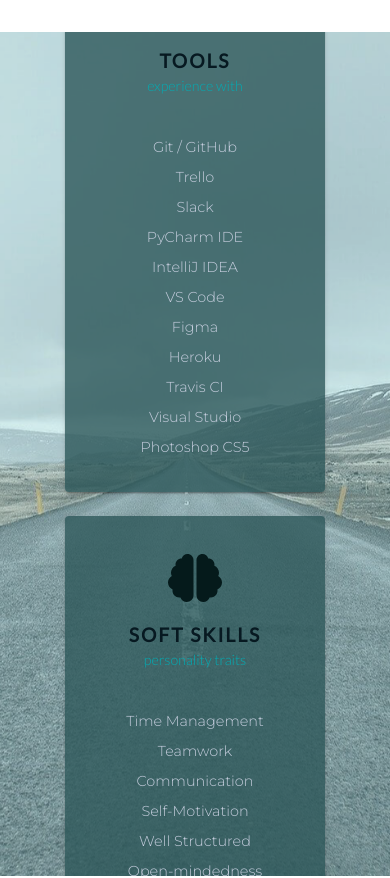
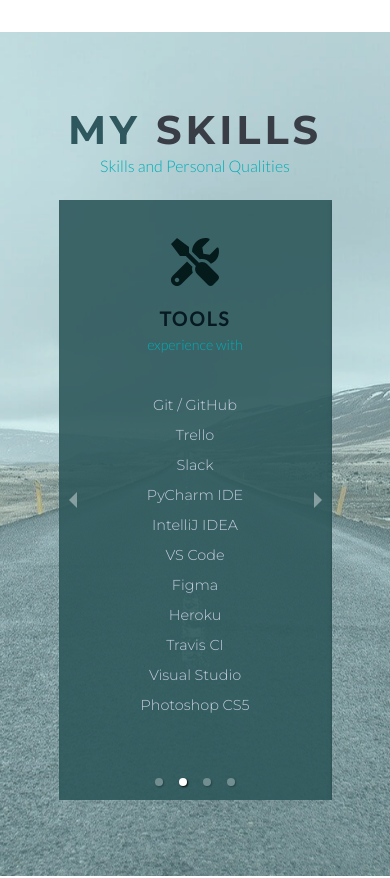
Before and after one commit to dejongyeong/web-portfolio, a React (Create React App) app: page / in a window 390 px wide. Shown: the part 2700-3578 px from the top of the page. Built offline with nearby package versions, Linux system fonts and the light colour scheme.

Commit message:
responsive skills
use third-party carousel

```diff
--- a/package.json
+++ b/package.json
@@ -18,6 +18,7 @@
     "react-anchor-link-smooth-scroll": "^1.0.12",
     "react-dom": "^16.13.1",
     "react-parallax": "^3.0.3",
+    "react-responsive-carousel": "^3.2.10",
     "react-scripts": "3.4.3",
     "react-uuid": "^1.0.2",
     "react-vertical-timeline-component": "^3.0.2",
--- /dev/null
+++ b/src/components/MobileSkills.js
@@ -0,0 +1,121 @@
+import React from 'react';
+import 'react-responsive-carousel/lib/styles/carousel.min.css';
+import { Carousel } from 'react-responsive-carousel';
+import { FontAwesomeIcon } from '@fortawesome/react-fontawesome';
+import { makeStyles, Paper, Typography } from '@material-ui/core';
+
+const useStyles = makeStyles((theme) => ({
+  sectionMobile: {
+    display: 'flex',
+    justifyContent: 'center',
+    alignItems: 'center',
+    flexGrow: 1,
+    margin: '8% 0',
+    [theme.breakpoints.up('lg')]: {
+      display: 'none',
+    },
+    width: '100%',
+  },
+  paper: {
+    boxSizing: 'border-box',
+    height: '600px',
+    width: '100%',
+    textAlign: 'center !important',
+    backgroundColor: 'rgba(46, 88, 91, 0.9)',
+    color: '#ffffff',
+    padding: '3% 5px',
+    '& h5': {
+      fontSize: '1.2rem',
+      fontFamily: 'Lato, san-serif',
+      textTransform: 'uppercase',
+      fontWeight: 'bold',
+      letterSpacing: '2px',
+      color: '#071921',
+    },
+  },
+  icons: {
+    margin: '30px auto 20px auto',
+    color: '#051a1b',
+  },
+  title: {
+    marginTop: '10px',
+    '& p': {
+      fontFamily: 'Lato, san-serif',
+      fontSize: '0.89rem',
+      paddingTop: '2px',
+      textTransform: 'lowercase',
+      color: '#00adb5',
+    },
+  },
+  lists: {
+    marginTop: '35px',
+    '& p': {
+      fontFamily: 'Montserrat, sans-serif',
+      fontSize: '0.9rem',
+      lineHeight: '30px',
+      color: '#c5cddd',
+    },
+  },
+  wrapper: {
+    width: '100%',
+    margin: '0 auto',
+  },
+}));
+
+// skill listing
+// future improvement: pass to parent for rendering if possible
+// is it possible to pass styles from parent to child??
+function SkillLists(props) {
+  return (
+    <>
+      {props.content.skillList.map((skill) => (
+        <Typography variant="body1" key={skill}>
+          {skill}
+        </Typography>
+      ))}
+    </>
+  );
+}
+
+// reference: https://www.npmjs.com/package/react-responsive-carousel
+function MobileSkills(props) {
+  const classes = useStyles();
+  return (
+    <div className={classes.sectionMobile}>
+      <div className={classes.wrapper}>
+        <Carousel
+          autoPlay
+          showArrows
+          showStatus={false}
+          infiniteLoop
+          showThumbs={false}
+          interval={4000}
+          transitionTime={600}
+          width="100%"
+        >
+          {props.contents.map((content) => (
+            <Paper
+              elevation={2}
+              className={classes.paper}
+              key={content.key}
+              square={true}
+            >
+              <div className={classes.icons}>
+                <FontAwesomeIcon icon={content.icons} size="3x" />
+              </div>
+              <div className={classes.title}>
+                <Typography variant="h5">{content.title}</Typography>
+                <Typography variant="body1">{content.subtitle}</Typography>
+              </div>
+              <div className={classes.lists}>
+                <SkillLists content={content} />
+              </div>
+            </Paper>
+          ))}
+        </Carousel>
+      </div>
+    </div>
+  );
+}
+
+export default MobileSkills;
--- a/src/components/Skills.js
+++ b/src/components/Skills.js
@@ -8,9 +8,10 @@ import {
   faGlobe,
 } from '@fortawesome/free-solid-svg-icons';
 import uuid from 'react-uuid';
+import { Parallax } from 'react-parallax';
 
 import Backdrop from '../img/skills-background-img.jpg';
-import { Parallax } from 'react-parallax';
+import MobileSkills from './MobileSkills';
 
 // constant content
 const contents = [
@@ -114,6 +115,7 @@ const useStyle = makeStyles((theme) => ({
     alignItems: 'center',
     justifyContent: 'center',
     boxSizing: 'border-box',
+    textAlign: 'center',
     '& h3': {
       padding: '1% 0 0 0',
       color: '#2e585d',
@@ -136,6 +138,10 @@ const useStyle = makeStyles((theme) => ({
     boxSizing: 'border-box',
     margin: '3% auto 0 auto',
     padding: '0',
+    display: 'none',
+    [theme.breakpoints.up('lg')]: {
+      display: 'inline',
+    },
     [theme.breakpoints.between('768', '1023')]: {
       margin: '6% auto 0 auto',
     },
@@ -252,6 +258,7 @@ function Skills() {
                 ))}
               </Grid>
             </div>
+            <MobileSkills contents={contents} />
           </div>
         </div>
       </Parallax>
```
Also changed, not shown: 1 other file (tests, documents, lock files or other folders).
